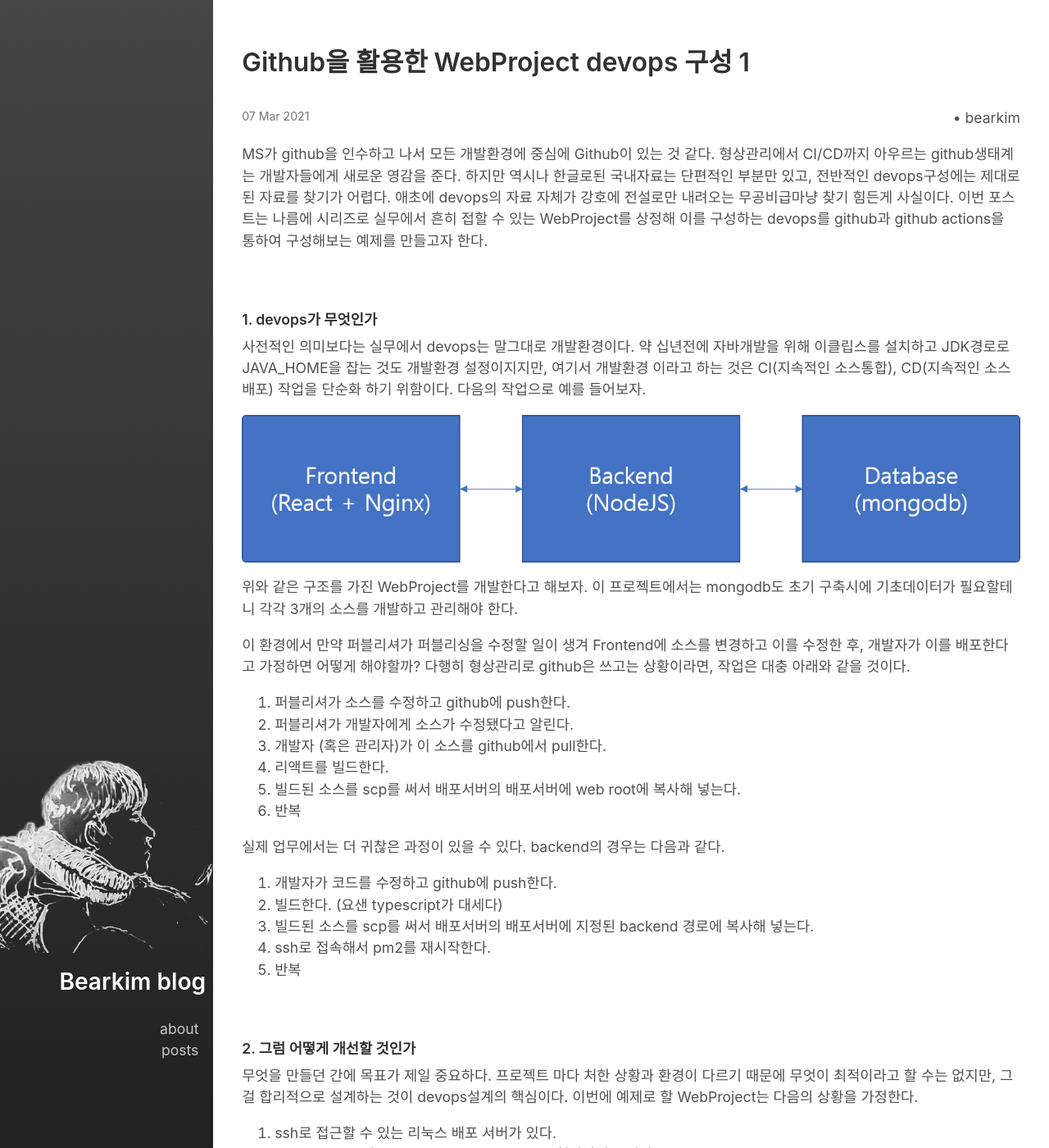
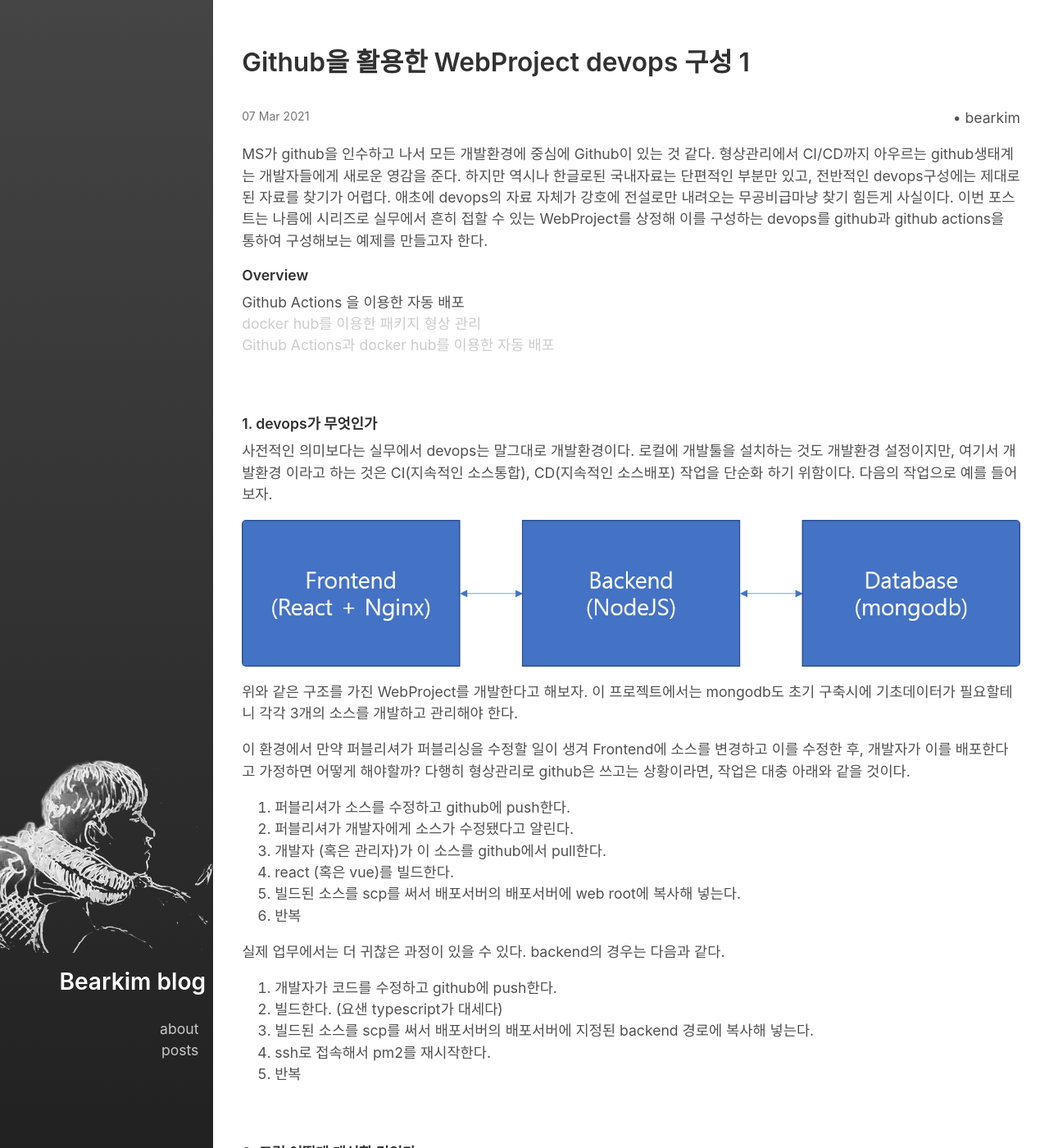
Before and after one commit to bearkim36/bearkim36.github.io, a Jekyll site: the page built from _posts/2021-03-08-github_devops.markdown, in a window 1280 px wide and 1400 px high. Shown: the whole window at 82% size. Built offline with Jekyll 4.4.1, drawn with Linux system fonts in a browser that asks for light colours; some web fonts are replaced; some of the changed text lies outside the part shown.

Commit message:
작성중

```diff
--- a/_posts/2021-03-08-github_devops.markdown
+++ b/_posts/2021-03-08-github_devops.markdown
@@ -7,10 +7,15 @@
 
 MS가 github을 인수하고 나서 모든 개발환경에 중심에 Github이 있는 것 같다. 형상관리에서 CI/CD까지 아우르는 github생태계는 개발자들에게 새로운 영감을 준다. 하지만 역시나 한글로된 국내자료는 단편적인 부분만 있고, 전반적인 devops구성에는 제대로 된 자료를 찾기가 어렵다. 애초에 devops의 자료 자체가 강호에 전설로만 내려오는 무공비급마냥 찾기 힘든게 사실이다. 이번 포스트는 나름에 시리즈로 실무에서 흔히 접할 수 있는 WebProject를 상정해 이를 구성하는 devops를 github과 github actions을 통하여 구성해보는 예제를 만들고자 한다.
 
+##### Overview
+- Github Actions 을 이용한 자동 배포
+- <span style="color:#cccccc">docker hub를 이용한 패키지 형상 관리</span>
+- <span style="color:#cccccc">Github Actions과 docker hub를 이용한 자동 배포</span>
+
 # &nbsp;
 #### 1. devops가 무엇인가
 
-사전적인 의미보다는 실무에서 devops는 말그대로 개발환경이다. 약 십년전에 자바개발을 위해 이클립스를 설치하고 JDK경로로 JAVA_HOME을 잡는 것도 개발환경 설정이지지만, 여기서 개발환경 이라고 하는 것은 CI(지속적인 소스통합), CD(지속적인 소스배포) 작업을 단순화 하기 위함이다. 다음의 작업으로 예를 들어보자.
+사전적인 의미보다는 실무에서 devops는 말그대로 개발환경이다. 로컬에 개발툴을 설치하는 것도 개발환경 설정이지만, 여기서 개발환경 이라고 하는 것은 CI(지속적인 소스통합), CD(지속적인 소스배포) 작업을 단순화 하기 위함이다. 다음의 작업으로 예를 들어보자.
 
 ![WebProject 논리 구조도](/files/posts/2021-03-08/image1.png)
 
@@ -21,7 +26,7 @@
 1. 퍼블리셔가 소스를 수정하고 github에 push한다.
 2. 퍼블리셔가 개발자에게 소스가 수정됐다고 알린다.
 3. 개발자 (혹은 관리자)가 이 소스를 github에서 pull한다.
-4. 리액트를 빌드한다.
+4. react (혹은 vue)를 빌드한다.
 5. 빌드된 소스를 scp를 써서 배포서버의 배포서버에 web root에 복사해 넣는다.
 6. 반복
 
@@ -39,7 +44,7 @@
 무엇을 만들던 간에 목표가 제일 중요하다. 프로젝트 마다 처한 상황과 환경이 다르기 때문에 무엇이 최적이라고 할 수는 없지만, 그걸 합리적으로 설계하는 것이 devops설계의 핵심이다. 이번에 예제로 할 WebProject는 다음의 상황을 가정한다.
 
 1. ssh로 접근할 수 있는 리눅스 배포 서버가 있다.
-2. Frontend소스와 Backend소스는 github으로 형상관리 중이다.
+2. 소스는 github으로 형상관리 중이다.
 3. 비용때문에 Frontend와 Backend, mongodb는 한 서버에 있다.
 4. 같은소스를 다른 서버에 포팅 할 일은 없다.
 5. 코드 업데이트가 꽤 빈번히 일어난다.
```
Also changed, not shown: other parts of _posts/2021-03-08-github_devops.markdown (+10 -2 lines), files/posts/2021-03-08/image2.png.
